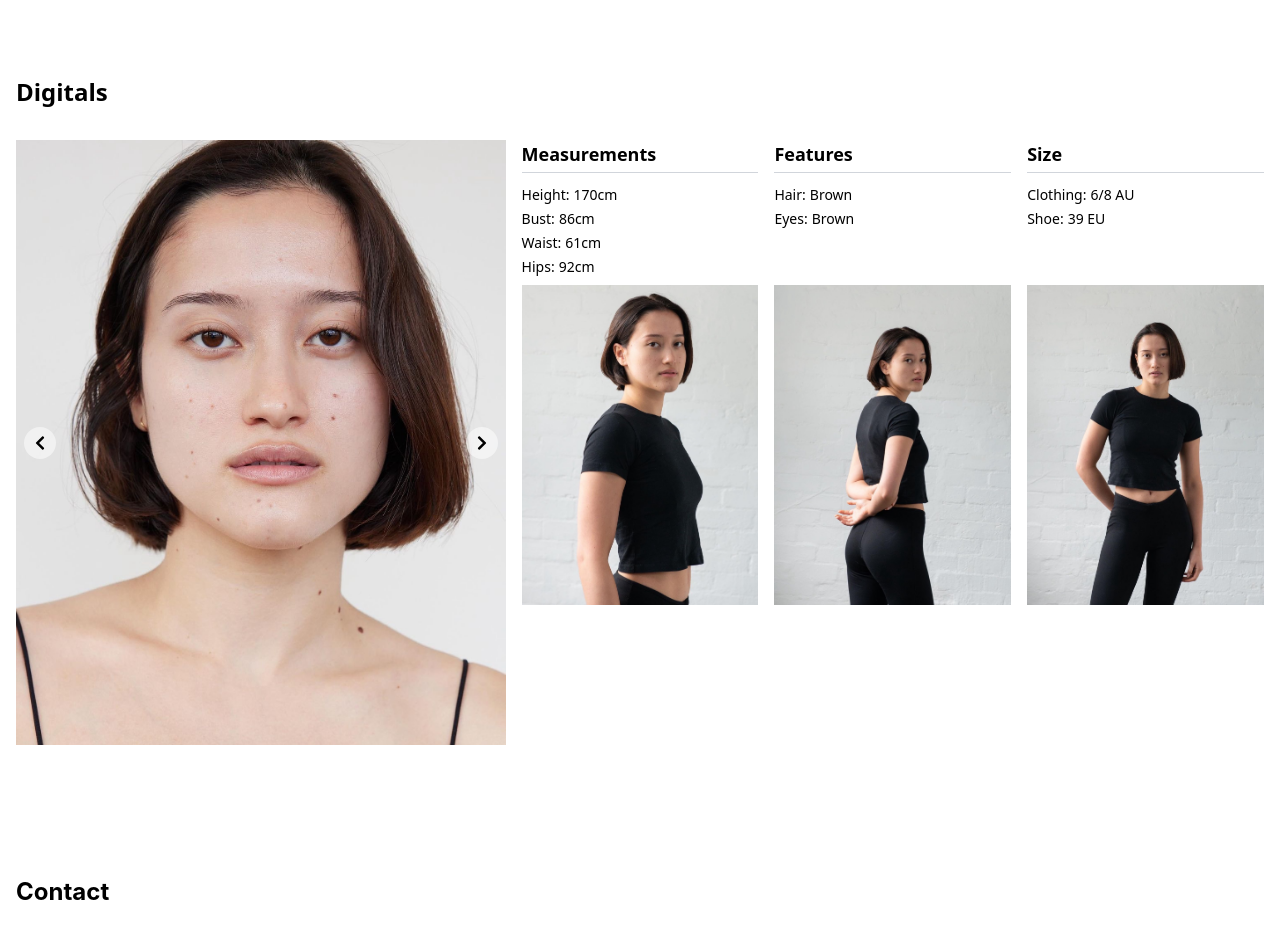
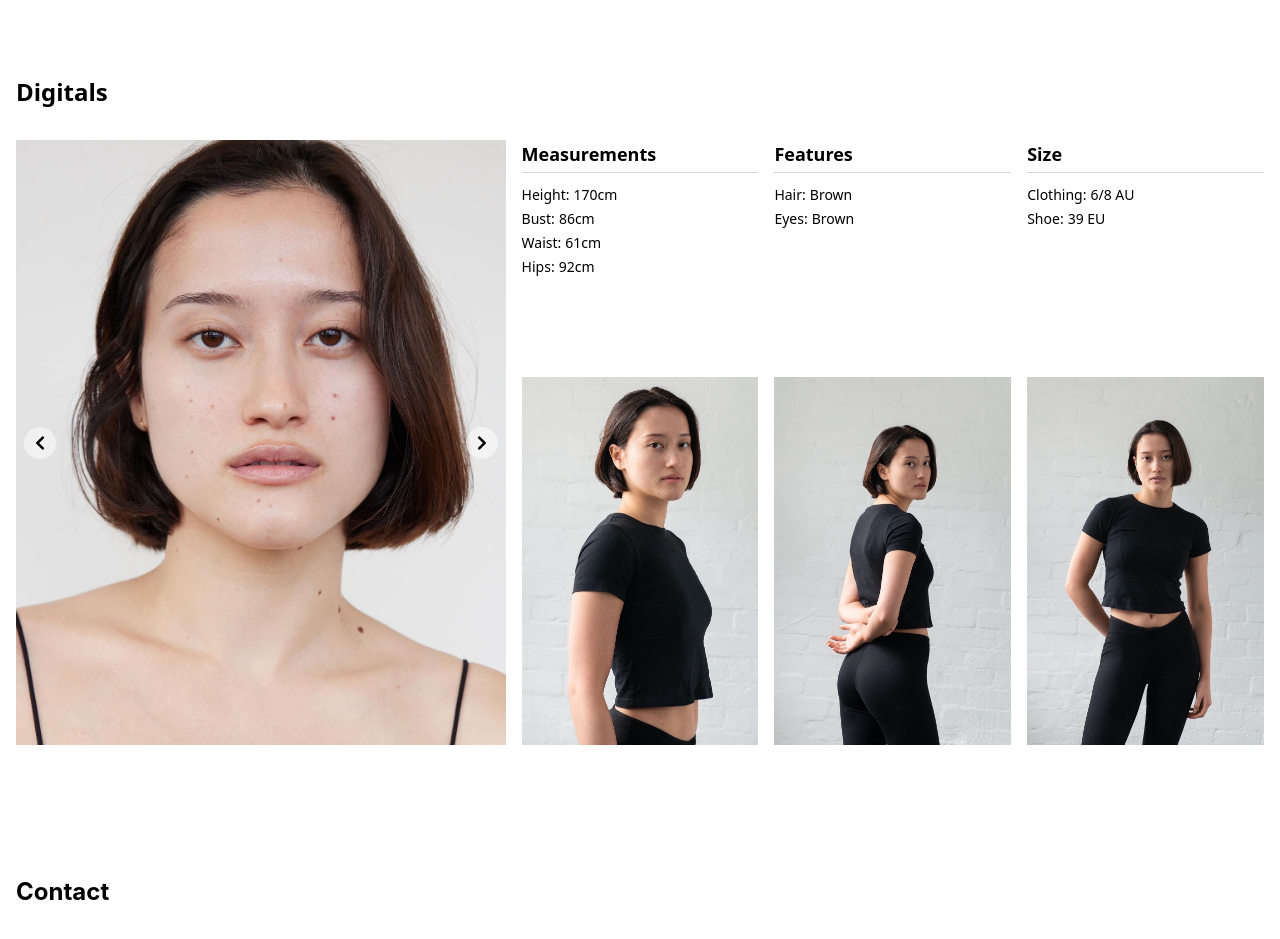
Before and after one commit to annisa-nye/aisya-model-portfolio, a React (Vite) app: page / in a window 1280 px wide. Shown: the part 1540-2479 px from the top of the page. Built offline with nearby package versions, Linux system fonts and the light colour scheme.

Commit message:
digitals section again

```diff
--- a/src/components/Digitals.tsx
+++ b/src/components/Digitals.tsx
@@ -57,8 +57,8 @@ const Digitals: React.FC = () => {
 			<h2 className='text-2xl font-bold p-4 sticky top-0 bg-white z-10'>
 				Digitals
 			</h2>
-			<div className='p-4 grid grid-cols-5 gap-4'>
-				<div className='col-span-2 row-span-2 relative'>
+			<div className='p-4 grid grid-cols-5 gap-4 md:grid-cols-4 md:grid-rows-3'>
+				<div className='col-span-2 row-span-2 md:col-span-3 md:row-span-3 relative'>
 					<img
 						src={`src/assets/images/p0-digitals/p0-${carouselImages[currentImage]}.jpeg`}
 						alt={`Digital ${currentImage + 1}`}
@@ -77,11 +77,11 @@ const Digitals: React.FC = () => {
 						<FaChevronRight />
 					</button>
 				</div>
-				<div className='col-span-3 grid grid-cols-3 gap-4'>
+				<div className='col-span-3 grid grid-cols-3 gap-4 md:col-span-1 md:row-span-3 md:flex md:flex-col'>
 					{measurementCategories.map((category, categoryIndex) => (
 						<div
 							key={categoryIndex}
-							className='flex flex-col justify-between h-full'
+							className='flex flex-col justify-between h-full md:h-auto'
 						>
 							<div>
 								<h3 className='text-lg font-semibold xs:text-sm'>
@@ -97,20 +97,18 @@ const Digitals: React.FC = () => {
 									))}
 								</ul>
 							</div>
-							<div className='h-80'>
-								{' '}
-								{/* Adjusted height here */}
-								<img
-									src={`src/assets/images/p0-digitals/p0-${
-										categoryIndex + 4
-									}.jpeg`}
-									alt={`Digital ${categoryIndex + 4}`}
-									className='w-full h-full object-cover'
-								/>
-							</div>
 						</div>
 					))}
 				</div>
+				{[0, 1, 2].map((index) => (
+					<div className='md:col-span-4' key={index}>
+						<img
+							src={`src/assets/images/p0-digitals/p0-${index + 4}.jpeg`}
+							alt={`Digital ${index + 4}`}
+							className='w-full h-full object-cover'
+						/>
+					</div>
+				))}
 			</div>
 		</section>
 	);
```
